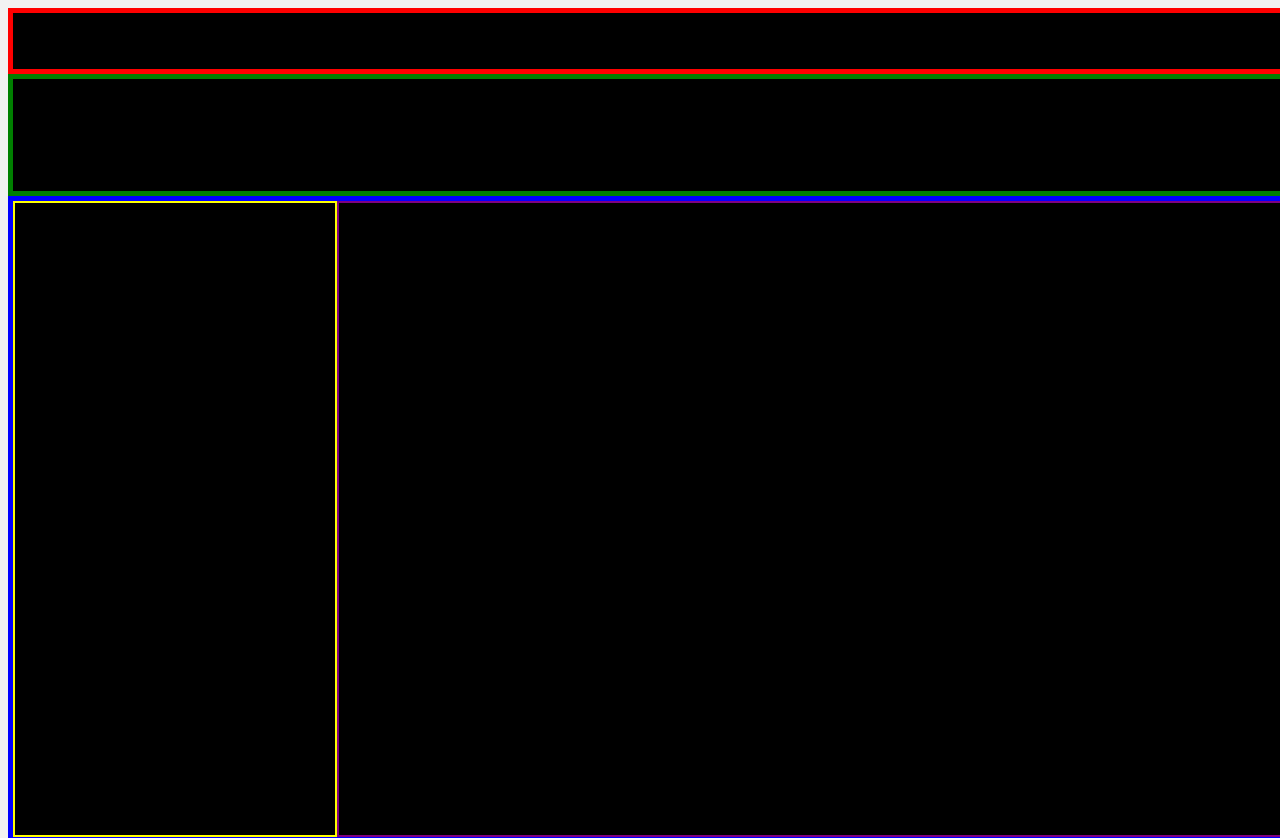
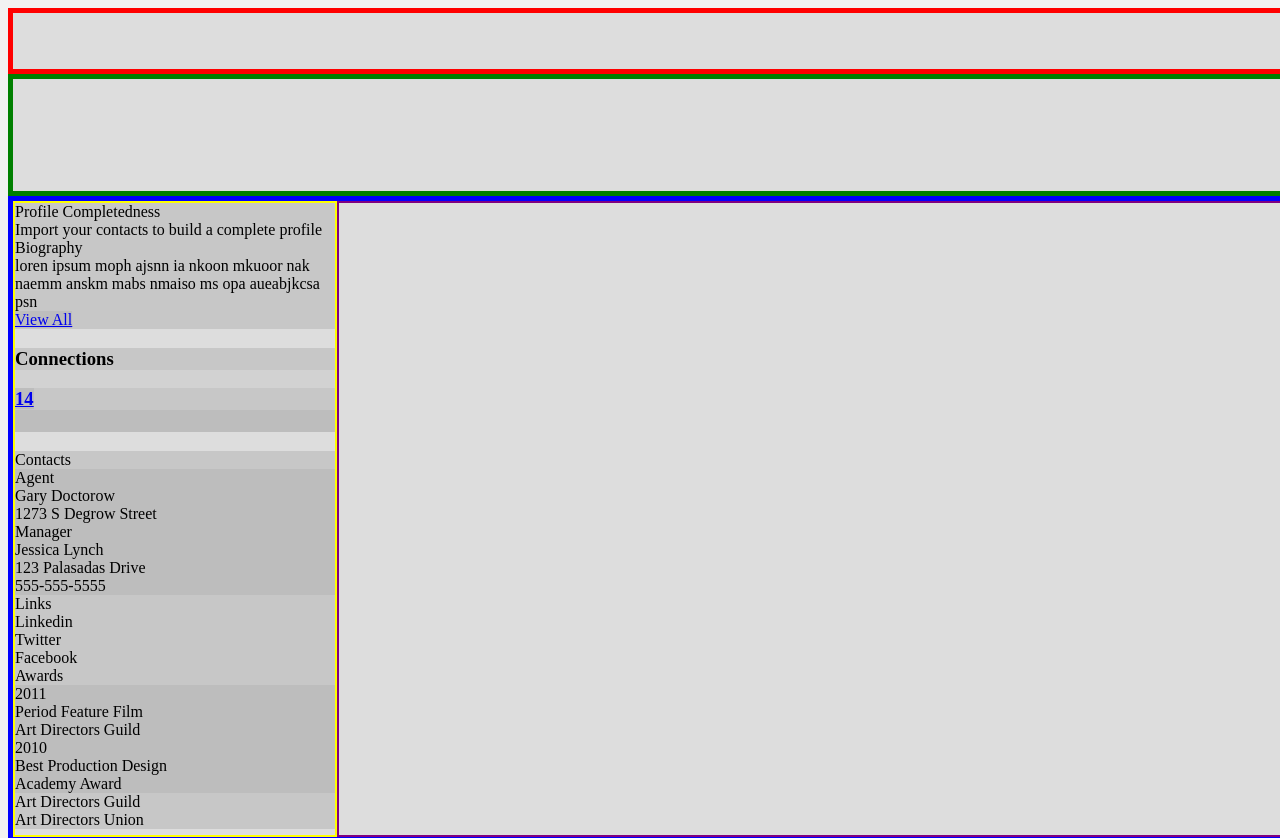
Before and after one commit to evros001/Busby-Styling-Project, a website: page index.html in a window 1280 px wide. Drawn offline with Linux system fonts and the light colour scheme.

Commit message:
add detail to html structure for side nav

```diff
--- a/index.html
+++ b/index.html
@@ -10,6 +10,65 @@
     	<section id="profile-bar-container"></section>
     	<section id="main-media-conatiner">
     		<section id="side-profile-nav-conatiner">
+    			<div id="profile-completedness-container">
+    				<div>Profile Completedness</div>
+    			</div>
+    			<div id="import-contacts-container">
+    				<div>Import your contacts to build a complete profile</div>
+    			</div>
+    			<div id="bio-container">
+    				<div>Biography</div>
+    				<div>loren ipsum moph ajsnn ia nkoon mkuoor nak naemm anskm mabs nmaiso ms opa aueabjkcsa psn</div>
+    				<div><a href="#">View All</a></div>
+    			</div>
+    			<div>
+    				<h3>Connections<h3><a href="#">14</a>
+    				<div id="connections-img-container">
+    					<img src="" alt="">
+    					<img src="" alt="">
+    					<img src="" alt="">
+    					<img src="" alt="">
+    					<img src="" alt="">
+    					<img src="" alt="">
+    				</div>
+    			</div>
+    			<div id="contacts-container">
+    				<div id="contacts-title">Contacts</div>
+    				<div class="contact">
+    					<div class="contact-title">Agent</div>
+    					<div class="contact-name">Gary Doctorow</div>
+    					<div class="contact-address">1273 S Degrow Street</div>
+    				</div>
+    				<div class="contact">
+						<div class="contact-title">Manager</div>
+    					<div class="contact-name">Jessica Lynch</div>
+    					<div class="contact-address">123 Palasadas Drive</div>
+    					<div class="contact-phone">555-555-5555</div>
+    				</div>
+    			</div>
+    			<div id="links-container">
+    				<div id="links-title">Links</div>
+    				<div class="links-link"><img src="">Linkedin</div>
+    				<div class="links-link"><img src="">Twitter</div>
+    				<div class="links-link"><img src="">Facebook</div>
+    			</div>
+    			<div id="awards-container">
+    				<div id="awards-title">Awards</div>
+    				<div class="award">
+    					<div class="award-year">2011</div>
+    					<div class="award-name">Period Feature Film</div>
+    					<div class="award-group">Art Directors Guild</div>
+    				</div>
+    				<div class="award">
+    					<div class="award-year">2010</div>
+    					<div class="award-name">Best Production Design</div>
+    					<div class="award-group">Academy Award</div>
+    				</div>
+    			</div>
+    			<div id="affiliations-container">
+    				<div class="affiliation">Art Directors Guild</div>
+    				<div class="affiliation">Art Directors Union</div>
+    			</div>
     		</section>
     		<section id="media-conatiner">
     		</section>
--- a/style.styl
+++ b/style.styl
@@ -35,28 +35,28 @@ body
 	width 100%
 nav
 	span(4/4)
-	background-color black
+	background-color #ddd
 	border 5px solid red
 	height 7vh
 
 section#profile-bar-container
 	span(4/4)
-	background-color black
+	background-color #ddd
 	border 5px solid green
 	height 14vh
 
 section#main-media-conatiner
 	span(4/4)
-	background-color black
+	background-color #ddd
 	border 5px solid blue
 	height 79vh
 	section#side-profile-nav-conatiner
 		height 100%
 		span(1/4)
-		background-color black
+		background-color #ddd
 		border 2px solid yellow
 	section#media-conatiner
 		height 100%
 		span(2.97/4)
-		background-color black
+		background-color #ddd
 		border 2px solid purple
```
Also changed, not shown: style.css.
